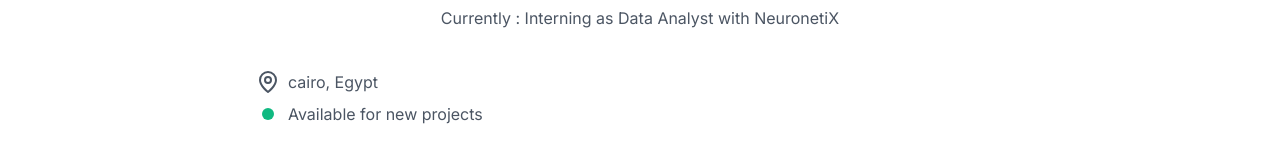
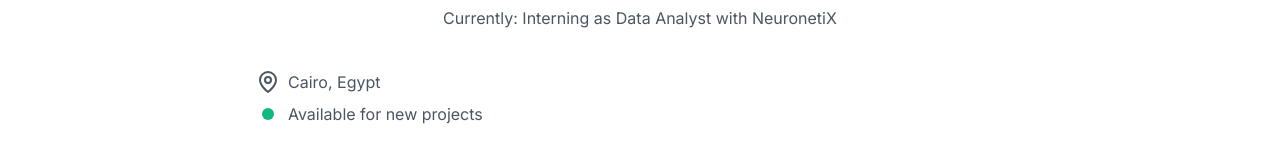
Before and after one commit to Youssef-FahmyEG/Website, a Next.js app: page / in a window 1280 px wide. Shown: the part 343-503 px from the top of the page. Built offline with nearby package versions, Linux system fonts and the light colour scheme.

Commit message:
Update hero.tsx

```diff
--- a/src/components/sections/hero.tsx
+++ b/src/components/sections/hero.tsx
@@ -27,13 +27,13 @@ I am a data analyst who graduated with a bachelor&apos;s degree in Accounting, I
             Professional Experience :
             </p>
             <p className='text-center my-2'>
-            Currently : Interning as Data Analyst with NeuronetiX
+            Currently: Interning as Data Analyst with NeuronetiX
             </p>
           </div>
           <div className="flex flex-col gap-2">
             <div className="flex gap-2">
               <MapPin className="stroke-gray-600" />
-              <Typography>cairo, Egypt</Typography>
+              <Typography>Cairo, Egypt</Typography>
             </div>
 
             <div className="flex items-center gap-2">
```
